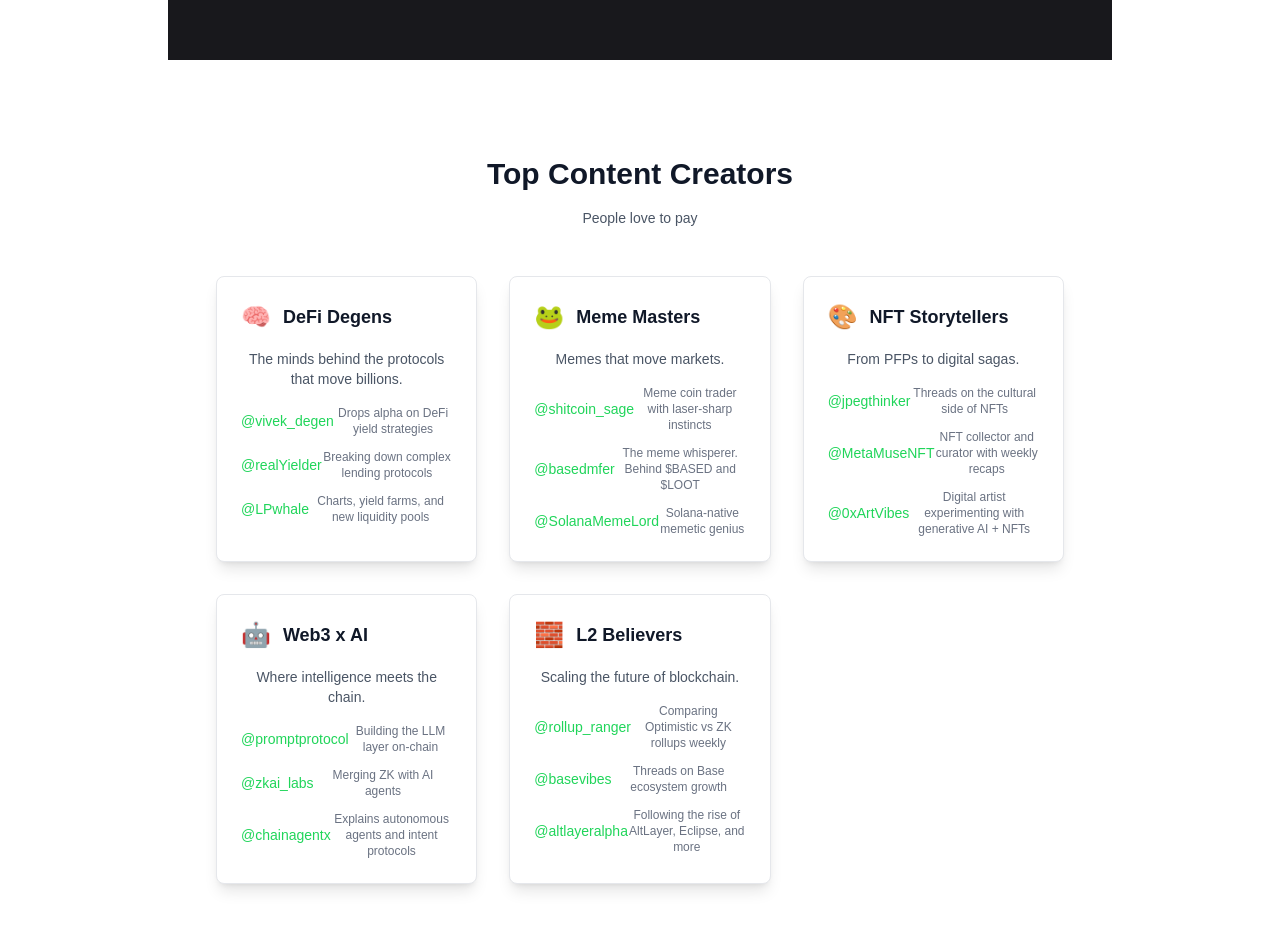
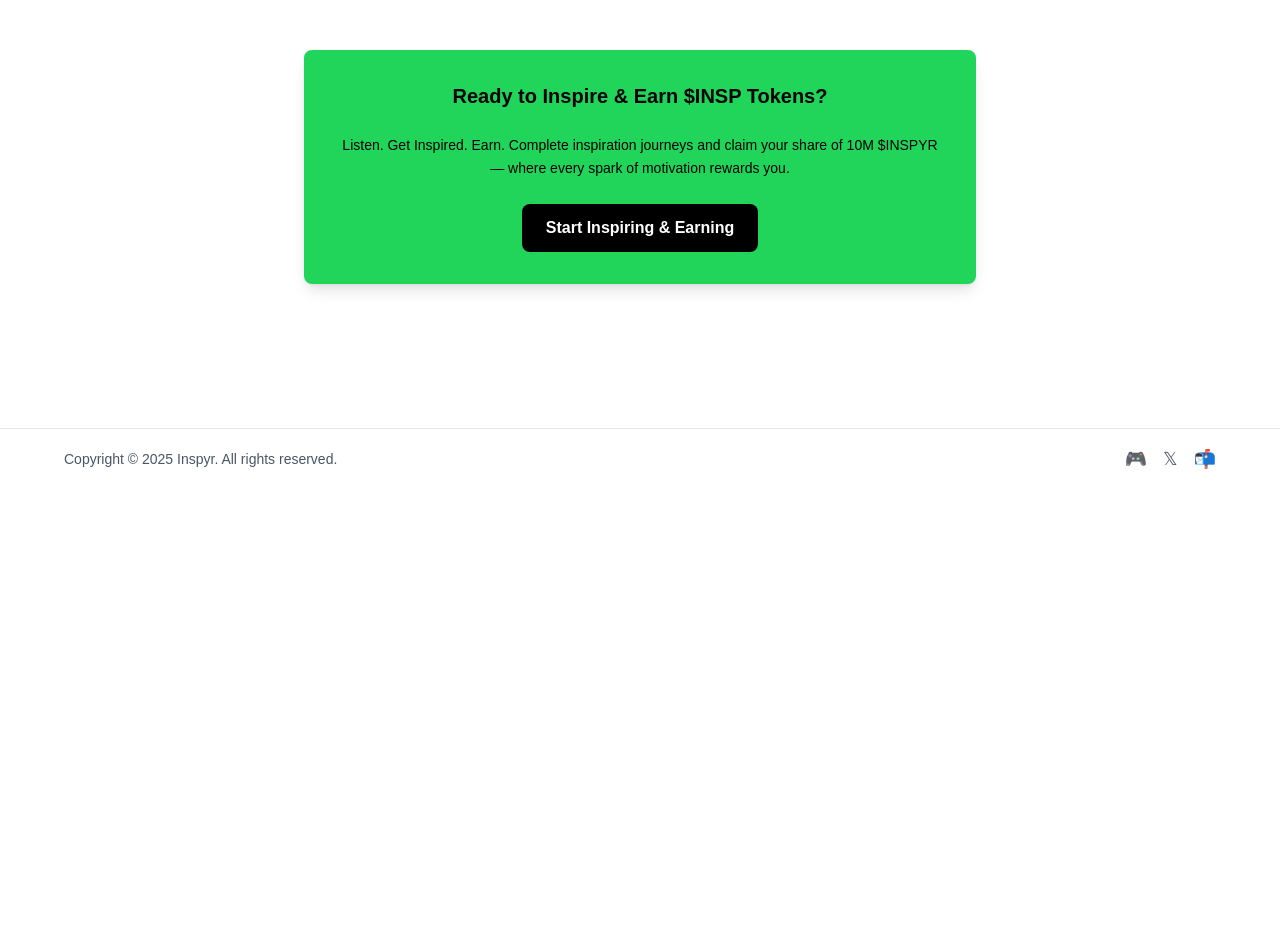
Before and after one commit to ayushsingh82/INSPYR, a Next.js app: page / in a window 1280 px wide. Shown: the part 1840-2770 px from the top of the page. After the commit the page ends 2329 px from the top, so only its background shows below. Built offline with nearby package versions, Linux system fonts and the light colour scheme.

Commit message:
footer added

```diff
--- a/src/app/page.tsx
+++ b/src/app/page.tsx
@@ -102,8 +102,8 @@ export default function Home() {
           </div>
 
           {/* New Section with Green Background */}
-          <div className="bg-[#20D55A] py-16 px-6 mx-6">
-            <div className="max-w-full mx-auto">
+          <div className="bg-[#20D55A] py-16 px-6 -mx-6 w-screen relative left-1/2 right-1/2 -ml-[50vw] -mr-[50vw]">
+            <div className="max-w-6xl mx-auto">
               <div className="grid grid-cols-1 lg:grid-cols-2 gap-12 items-center">
                 {/* Left Side Content */}
                 <div className="space-y-6 text-white">
@@ -149,15 +149,13 @@ export default function Home() {
           </div>
 
           {/* Best Creators Section */}
-          <div className="bg-[#18181C] py-16 px-6 -mx-6">
+          <div className="bg-[#18181C] py-16 px-6 -mx-6 w-screen relative left-1/2 right-1/2 -ml-[50vw] -mr-[50vw] -mt-8">
             <div className="max-w-6xl mx-auto">
               <div className="text-center mb-12">
                 <h3 className="text-2xl sm:text-3xl font-bold text-white mb-4">
                   Best Creators
                 </h3>
-                <p className="text-sm text-gray-300">
-                  Show profile for best creators
-                </p>
+
               </div>
 
               {/* Creator Profiles Grid */}
@@ -257,140 +255,21 @@ export default function Home() {
           <div className="py-16 px-6">
             <div className="max-w-6xl mx-auto">
               <div className="text-center mb-12">
-                <h3 className="text-2xl sm:text-3xl font-bold text-gray-900 mb-4">
-                  Top Content Creators
-                </h3>
-                <p className="text-sm text-gray-600">
-                  People love to pay
-                </p>
+
               </div>
 
-              {/* Creator Categories Grid */}
-              <div className="grid grid-cols-1 md:grid-cols-2 lg:grid-cols-3 gap-8">
-
-                {/* DeFi Degens */}
-                <div className="bg-white p-6 rounded-lg border border-gray-200 shadow-lg hover:shadow-xl transition-shadow">
-                  <div className="flex items-center mb-4">
-                    <span className="text-2xl mr-3">🧠</span>
-                    <h4 className="text-lg font-bold text-gray-900">DeFi Degens</h4>
-                  </div>
-                  <p className="text-sm text-gray-600 mb-4">
-                    The minds behind the protocols that move billions.
+              {/* Simple Green Box */}
+              <div className="bg-[#20D55A] p-8 rounded-lg shadow-lg max-w-2xl mx-auto">
+                <div className="text-center space-y-6">
+                  <h4 className="text-xl font-bold text-black">
+                    Ready to Inspire & Earn  $INSP Tokens?
+                  </h4>
+                  <p className="text-sm text-black leading-relaxed">
+                  Listen. Get Inspired. Earn. Complete inspiration journeys and claim your share of 10M $INSPYR — where every spark of motivation rewards you.
                   </p>
-                  <div className="space-y-3">
-                    <div className="flex items-center justify-between">
-                      <a href="https://x.com/vivek_degen" target="_blank" rel="noopener noreferrer" className="text-sm text-[#20D55A] hover:underline">@vivek_degen</a>
-                      <span className="text-xs text-gray-500">Drops alpha on DeFi yield strategies</span>
-                    </div>
-                    <div className="flex items-center justify-between">
-                      <a href="https://x.com/realYielder" target="_blank" rel="noopener noreferrer" className="text-sm text-[#20D55A] hover:underline">@realYielder</a>
-                      <span className="text-xs text-gray-500">Breaking down complex lending protocols</span>
-                    </div>
-                    <div className="flex items-center justify-between">
-                      <a href="https://x.com/LPwhale" target="_blank" rel="noopener noreferrer" className="text-sm text-[#20D55A] hover:underline">@LPwhale</a>
-                      <span className="text-xs text-gray-500">Charts, yield farms, and new liquidity pools</span>
-                    </div>
-                  </div>
-                </div>
-
-                {/* Meme Masters */}
-                <div className="bg-white p-6 rounded-lg border border-gray-200 shadow-lg hover:shadow-xl transition-shadow">
-                  <div className="flex items-center mb-4">
-                    <span className="text-2xl mr-3">🐸</span>
-                    <h4 className="text-lg font-bold text-gray-900">Meme Masters</h4>
-                  </div>
-                  <p className="text-sm text-gray-600 mb-4">
-                    Memes that move markets.
-                  </p>
-                  <div className="space-y-3">
-                    <div className="flex items-center justify-between">
-                      <a href="https://x.com/shitcoin_sage" target="_blank" rel="noopener noreferrer" className="text-sm text-[#20D55A] hover:underline">@shitcoin_sage</a>
-                      <span className="text-xs text-gray-500">Meme coin trader with laser-sharp instincts</span>
-                    </div>
-                    <div className="flex items-center justify-between">
-                      <a href="https://x.com/basedmfer" target="_blank" rel="noopener noreferrer" className="text-sm text-[#20D55A] hover:underline">@basedmfer</a>
-                      <span className="text-xs text-gray-500">The meme whisperer. Behind $BASED and $LOOT</span>
-                    </div>
-                    <div className="flex items-center justify-between">
-                      <a href="https://x.com/SolanaMemeLord" target="_blank" rel="noopener noreferrer" className="text-sm text-[#20D55A] hover:underline">@SolanaMemeLord</a>
-                      <span className="text-xs text-gray-500">Solana-native memetic genius</span>
-                    </div>
-                  </div>
-                </div>
-
-                {/* NFT Storytellers */}
-                <div className="bg-white p-6 rounded-lg border border-gray-200 shadow-lg hover:shadow-xl transition-shadow">
-                  <div className="flex items-center mb-4">
-                    <span className="text-2xl mr-3">🎨</span>
-                    <h4 className="text-lg font-bold text-gray-900">NFT Storytellers</h4>
-                  </div>
-                  <p className="text-sm text-gray-600 mb-4">
-                    From PFPs to digital sagas.
-                  </p>
-                  <div className="space-y-3">
-                    <div className="flex items-center justify-between">
-                      <a href="https://x.com/jpegthinker" target="_blank" rel="noopener noreferrer" className="text-sm text-[#20D55A] hover:underline">@jpegthinker</a>
-                      <span className="text-xs text-gray-500">Threads on the cultural side of NFTs</span>
-                    </div>
-                    <div className="flex items-center justify-between">
-                      <a href="https://x.com/MetaMuseNFT" target="_blank" rel="noopener noreferrer" className="text-sm text-[#20D55A] hover:underline">@MetaMuseNFT</a>
-                      <span className="text-xs text-gray-500">NFT collector and curator with weekly recaps</span>
-                    </div>
-                    <div className="flex items-center justify-between">
-                      <a href="https://x.com/0xArtVibes" target="_blank" rel="noopener noreferrer" className="text-sm text-[#20D55A] hover:underline">@0xArtVibes</a>
-                      <span className="text-xs text-gray-500">Digital artist experimenting with generative AI + NFTs</span>
-                    </div>
-                  </div>
-                </div>
-
-                {/* Web3 x AI */}
-                <div className="bg-white p-6 rounded-lg border border-gray-200 shadow-lg hover:shadow-xl transition-shadow">
-                  <div className="flex items-center mb-4">
-                    <span className="text-2xl mr-3">🤖</span>
-                    <h4 className="text-lg font-bold text-gray-900">Web3 x AI</h4>
-                  </div>
-                  <p className="text-sm text-gray-600 mb-4">
-                    Where intelligence meets the chain.
-                  </p>
-                  <div className="space-y-3">
-                    <div className="flex items-center justify-between">
-                      <a href="https://x.com/promptprotocol" target="_blank" rel="noopener noreferrer" className="text-sm text-[#20D55A] hover:underline">@promptprotocol</a>
-                      <span className="text-xs text-gray-500">Building the LLM layer on-chain</span>
-                    </div>
-                    <div className="flex items-center justify-between">
-                      <a href="https://x.com/zkai_labs" target="_blank" rel="noopener noreferrer" className="text-sm text-[#20D55A] hover:underline">@zkai_labs</a>
-                      <span className="text-xs text-gray-500">Merging ZK with AI agents</span>
-                    </div>
-                    <div className="flex items-center justify-between">
-                      <a href="https://x.com/chainagentx" target="_blank" rel="noopener noreferrer" className="text-sm text-[#20D55A] hover:underline">@chainagentx</a>
-                      <span className="text-xs text-gray-500">Explains autonomous agents and intent protocols</span>
-                    </div>
-                  </div>
-                </div>
-
-                {/* L2 Believers */}
-                <div className="bg-white p-6 rounded-lg border border-gray-200 shadow-lg hover:shadow-xl transition-shadow">
-                  <div className="flex items-center mb-4">
-                    <span className="text-2xl mr-3">🧱</span>
-                    <h4 className="text-lg font-bold text-gray-900">L2 Believers</h4>
-                  </div>
-                  <p className="text-sm text-gray-600 mb-4">
-                    Scaling the future of blockchain.
-                  </p>
-                  <div className="space-y-3">
-                    <div className="flex items-center justify-between">
-                      <a href="https://x.com/rollup_ranger" target="_blank" rel="noopener noreferrer" className="text-sm text-[#20D55A] hover:underline">@rollup_ranger</a>
-                      <span className="text-xs text-gray-500">Comparing Optimistic vs ZK rollups weekly</span>
-                    </div>
-                    <div className="flex items-center justify-between">
-                      <a href="https://x.com/basevibes" target="_blank" rel="noopener noreferrer" className="text-sm text-[#20D55A] hover:underline">@basevibes</a>
-                      <span className="text-xs text-gray-500">Threads on Base ecosystem growth</span>
-                    </div>
-                    <div className="flex items-center justify-between">
-                      <a href="https://x.com/altlayeralpha" target="_blank" rel="noopener noreferrer" className="text-sm text-[#20D55A] hover:underline">@altlayeralpha</a>
-                      <span className="text-xs text-gray-500">Following the rise of AltLayer, Eclipse, and more</span>
-                    </div>
-                  </div>
+                  <button className="bg-black text-white px-6 py-3 rounded-lg font-semibold hover:bg-gray-800 transition-colors">
+                    Start Inspiring & Earning
+                  </button>
                 </div>
               </div>
             </div>
```
